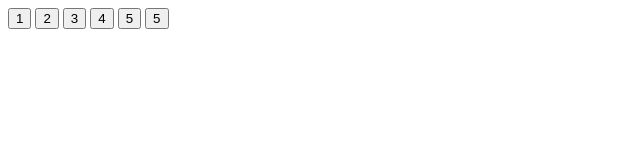
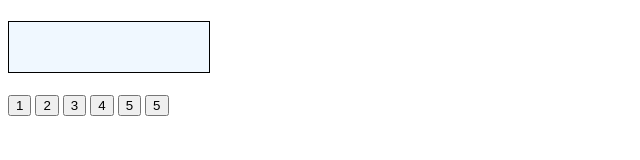
Before and after one commit to Hypergon654/MyCalculator, a plain HTML site: page test.html in a window 1280 px wide. Shown: the whole page, without its empty margins (0-640 px from the left). Drawn offline with Linux system fonts and the light colour scheme.

Commit message:
Display Done

```diff
--- a/test.html
+++ b/test.html
@@ -6,7 +6,16 @@
     <meta name="viewport" content="width=device-width, initial-scale=1.0" />
     <title>Document</title>
   </head>
+  <style>
+    #display {
+      width: 200px;
+      height: 50px;
+      background-color: aliceblue;
+      border: 1px solid black;
+    }
+  </style>
   <body>
+    <h1 id="display"></h1>
     <button class="1" id="1">1</button>
     <button class="2" id="2">2</button>
     <button class="3" id="3">3</button>
--- a/test.js
+++ b/test.js
@@ -1,6 +1,6 @@
 "use strict";
 
-const arr = ["1", "2", "3"];
+const arr = [];
 const arr2 = ["2", "5", "1"];
 // we can use the join operator to combine all the elements in the array
 // the use teh Number function to convert the string into a number
@@ -12,27 +12,28 @@ const btn2 = document.getElementById("2");
 const btn3 = document.getElementById("3");
 const btn4 = document.getElementById("4");
 const btn5 = document.getElementById("5");
+const display = document.getElementById("display");
 
 //TODO
 
 // Get the context of a Button
+
 const clickEvent = function (btn) {
   btn.addEventListener("click", function () {
     console.log(btn.textContent);
     const lastnumber = Number(btn.textContent);
     arr.push(lastnumber);
-    console.log(Number(arr.join("")));
+    display.textContent = Number(arr.join(""));
   });
 };
+console.log(arr);
+// Once Press append the value into an array  DONE
 
+// after pressing the operator the first array will combine all the elements
+
+// log the next value into the next array
 clickEvent(btn1);
 clickEvent(btn2);
 clickEvent(btn3);
 clickEvent(btn4);
 clickEvent(btn5);
-
-// Once Press append the value into an array  DONE
-
-// after pressing the operator the first array will combine all the elements
-
-// log the next value into the next array
```
